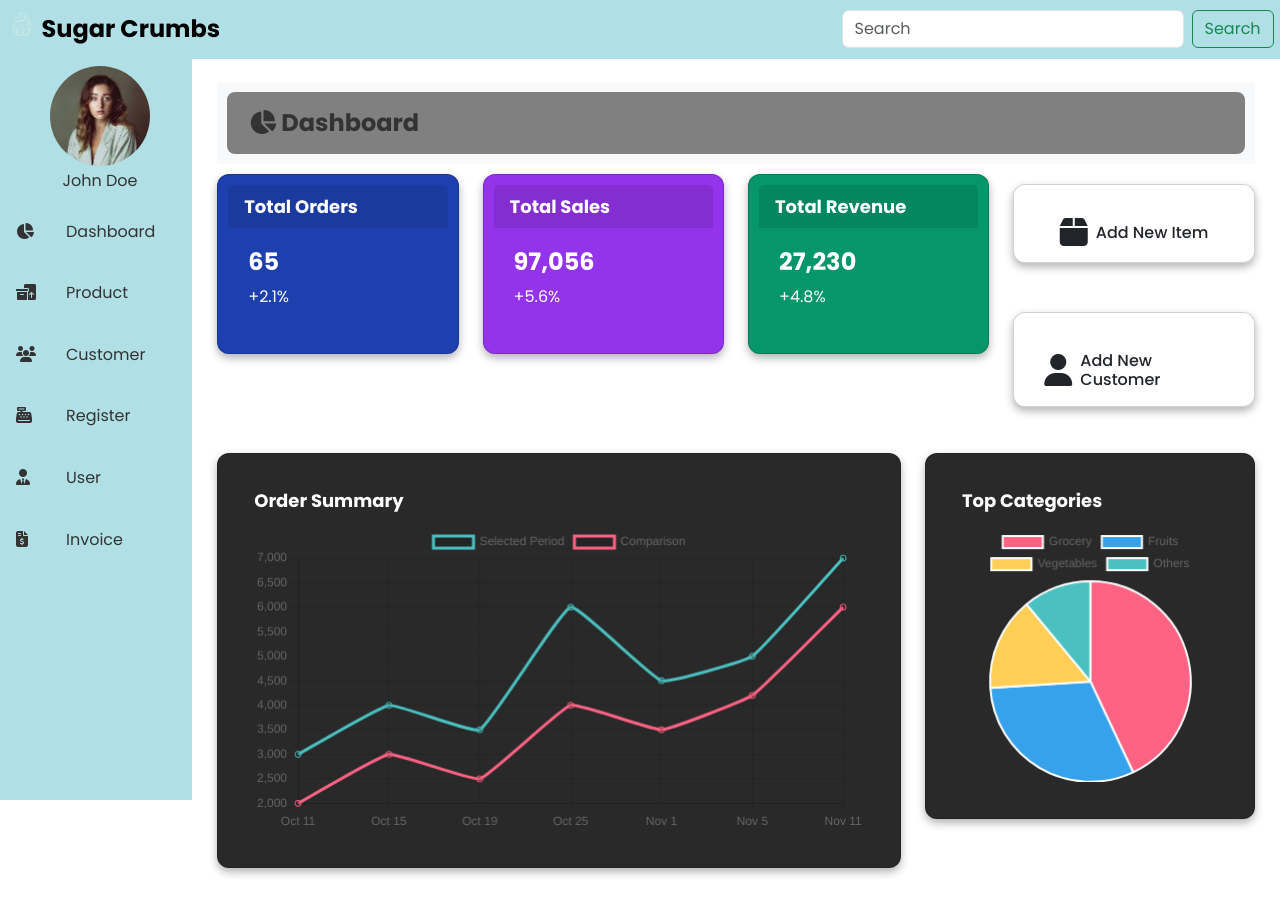
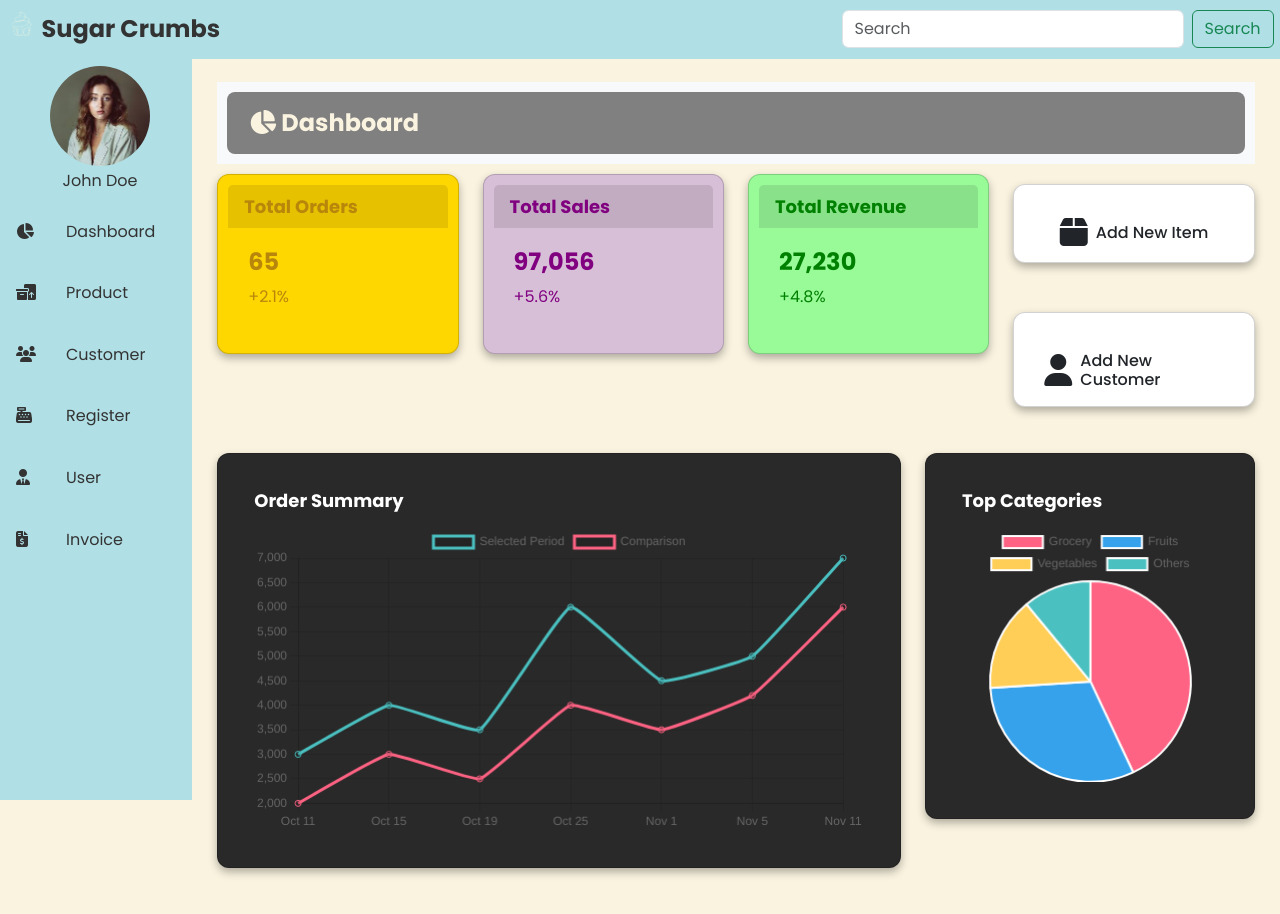
Before and after one commit to Warushika-Wijayarathna/Sugar-Crumbs, a plain HTML site: page src/index.html in a window 1280 px wide. Drawn offline with nearby package versions, Linux system fonts and the light colour scheme.

Commit message:
dashboard restyle

```diff
--- a/src/assets/scripts/script.js
+++ b/src/assets/scripts/script.js
@@ -6,7 +6,7 @@ document.addEventListener('DOMContentLoaded', function() {
         item.addEventListener('mouseover', function() {
             const navLink = this.querySelector('.nav-link');
             navLink.classList.add('active');
-            navLink.style.background = 'rgba(248, 187, 208, 0.51)';
+            navLink.style.background = 'rgba(128, 128, 128, 0.7)';
             navLink.style.color = '#333333';
         });
 
@@ -20,14 +20,14 @@ document.addEventListener('DOMContentLoaded', function() {
 
 /////////////////////////////////////////////////////////// Nav-Brand ///////////////////////////////////////////////////////////////////////////
 document.addEventListener('DOMContentLoaded', function () {
-    const navbarBrand = document.querySelector('.navbar-brand');
+    const navbarBrand = document.querySelector('.header span');
 
     // Set default color
-    navbarBrand.style.color = 'black';
+    navbarBrand.style.color = '#333333';
 
     // Change color on hover
     navbarBrand.addEventListener('mouseover', function () {
-        navbarBrand.style.color = 'blue';
+        navbarBrand.style.color = 'rgba(128, 128, 128, 0.7)';
     });
 
     // Revert to default color when not hovering
--- a/src/assets/styles/style.css
+++ b/src/assets/styles/style.css
@@ -8,6 +8,7 @@ body {
     box-sizing: border-box;
     font-family: 'Poppins', sans-serif;
     color: #333333;
+    background: #FAF3E0 ;
 }
 
 .header {
@@ -40,7 +41,6 @@ body {
 .dashboard-content .row:nth-child(2)
 {
     margin-top: -2%;
-    height: 50%;
 }
 /* Adjust styles for aside navigation */
 .aside-navigation {
@@ -106,17 +106,12 @@ body {
     top: 0;
     left: 0;
     right: 0;
-    background: #B0E0E6;
     z-index: 1000;
 }
 
 .header nav
 {
     padding: 0;
-}
-
-.header a{
-    color: #FFF8E1;
 }
 
 .header nav div
@@ -244,14 +239,13 @@ img.preview {
 
 .navbar {
     padding: 10px 20px;
-    background-color: #333;
     border-radius: 8px;
 }
 
 .navbar-brand {
     font-weight: bold;
     font-size: 24px;
-    color: #333333;
+    color:  #FAF3E0;
 }
 
 .dashboard-content .row {
@@ -271,16 +265,19 @@ img.preview {
 }
 
 /* Color and Layout for the Cards */
-.dashboard .bg-primary {
-    background-color: #1e40af !important; /* Darker shade of blue */
+.dashboard .card.bg-primary {
+    background-color: #FFD700 !important;
+    color: darkgoldenrod !important;
 }
 
-.dashboard .bg-secondary {
-    background-color: #9333ea !important; /* Purple */
+.dashboard .card.bg-secondary {
+    background-color: #D8BFD8 !important;
+    color: #800080 !important;
 }
 
-.dashboard .bg-success {
-    background-color: #059669 !important; /* Green */
+.dashboard .card.bg-success {
+    background-color: #98FB98 !important;
+    color: #008000 !important;
 }
 
 .dashboard .card-header {
--- a/src/index.html
+++ b/src/index.html
@@ -31,7 +31,7 @@
             <div class="container-fluid">
                 <a class="navbar-brand" href="#">
                     <img src="assets/images/favicon.png" alt="Logo" width="30" height="24" class="d-inline-block align-text-top">
-                    Sugar Crumbs
+                    <span>Sugar Crumbs</span>
                 </a>
                 <form class="d-flex" role="search">
                     <input class="form-control me-2" type="search" placeholder="Search" aria-label="Search">
```
